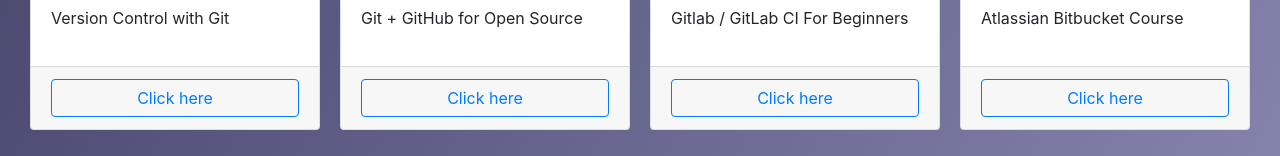
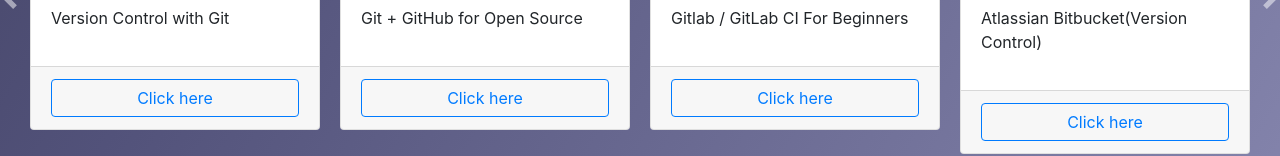
Before and after one commit to sab227/WeTrack, a plain HTML site: page resource.html in a window 1280 px wide. Shown: the part 1840-1996 px from the top of the page. Drawn offline with nearby package versions, Linux system fonts and the light colour scheme.

Commit message:
Update resource.html

```diff
--- a/resource.html
+++ b/resource.html
@@ -485,7 +485,7 @@
                             <div class="card">
                                 <img src="https://webstockreview.net/images/dallas-cowboys-clipart-wordmark-8.png" class="card-img-top" height="140vh">
                                 <div class="card-body">
-                                    <p>Atlassian Bitbucket Course</p>
+                                    <p>Atlassian Bitbucket(Version Control)</p>
                                 </div>
                                 <div class="card-footer">
                                     <a href="https://cloudacademy.com/course/atlassian-bitbucket/introduction-bitbucket/" class="btn btn-outline-primary btn-block">Click here</a>
```
